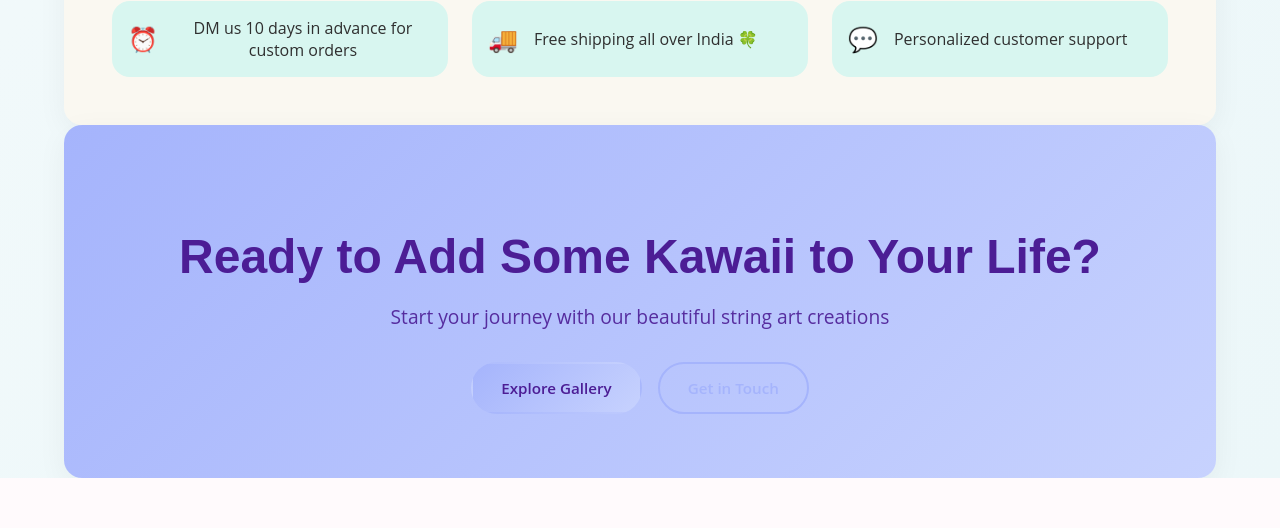
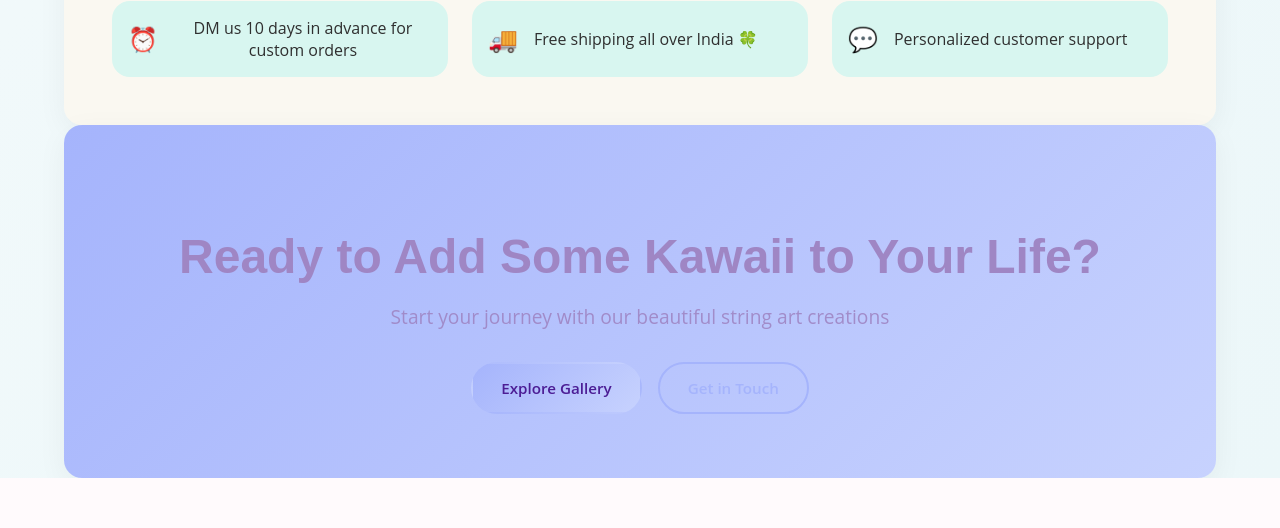
Before and after one commit to Hari-1718/kawaiiarts, a React (Vite) app: page / in a window 1280 px wide. Shown: the part 1699-2227 px from the top of the page. Built offline with nearby package versions, Linux system fonts and the light colour scheme.

Commit message:
changes in home.css

```diff
--- a/src/styles/home.css
+++ b/src/styles/home.css
@@ -461,7 +461,7 @@ button {
   background: linear-gradient(135deg, #a5b4fc, #c7d2fe);
   padding: 4rem 2rem;
   border-radius: var(--rounded);
-  color: #4c1d95;
+  color: #9f86c4;
   box-shadow: 0 8px 30px var(--shadow-soft);
   animation: slideInUp 1s ease-out;
 }
```
